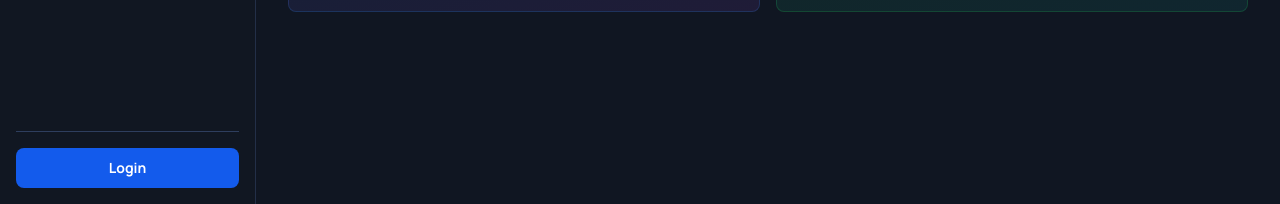
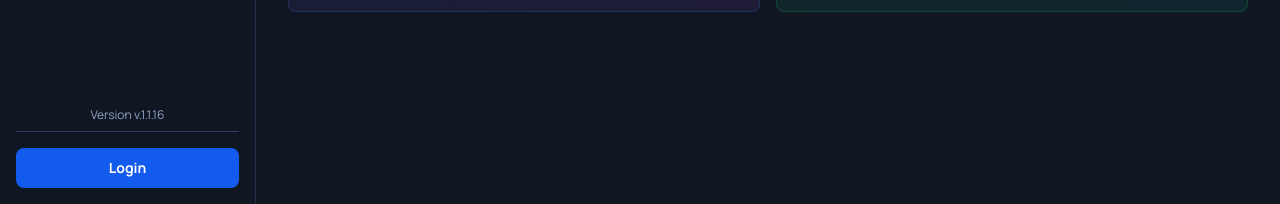
Before and after one commit to L8teNever/L8teBot, a Flask app: template web/templates/dashboard.html in a window 1280 px wide. Shown: the part 596-800 px from the top of the page. Run offline with Flask 3, Linux system fonts and the light colour scheme; the template is opened without the code that fills it: most values are stand-ins (such as "Sample title", 1, 10 or a date in 2020); grey boxes marked "Sample" are stand-in pictures; parts of the project's set-up code (start-up, migrations or seed data) failed here and were passed over; some libraries are stand-ins or nearby versions.

Commit message:
v.1.1.16
Add version number display in web dashboard sidebar

```diff
--- a/main.py
+++ b/main.py
@@ -97,6 +97,19 @@ app.config["SESSION_COOKIE_SAMESITE"] = "Lax"  # Lax for better compatibility
 app.config["PERMANENT_SESSION_LIFETIME"] = datetime.timedelta(days=7)
 app.config["SESSION_COOKIE_NAME"] = "l8tebot_session"
 app.config["SESSION_COOKIE_PATH"] = "/"
+
+# Load version
+VERSION = "Unknown"
+try:
+    with open(os.path.join(BASE_DIR, "version.txt"), "r") as f:
+        VERSION = f.read().strip()
+except:
+    pass
+
+# Make version available in all templates
+@app.context_processor
+def inject_version():
+    return dict(bot_version=VERSION)
 
 print(f"DEBUG: Redirect URI configured is: {app.config['DISCORD_REDIRECT_URI']}")
 print("DEBUG: Make sure you access the dashboard via the SAME host/IP as in the Redirect URI!")
--- a/version.txt
+++ b/version.txt
@@ -1 +1 @@
-v.1.1.15
+v.1.1.16
--- a/web/templates/layout.html
+++ b/web/templates/layout.html
@@ -139,8 +139,13 @@
                 </nav>
             </div>
 
+            <!-- Version Info -->
+            <div class="px-3 py-2 text-center">
+                <p class="text-xs text-text-secondary">Version {{ bot_version }}</p>
+            </div>
+
             <!-- Bottom Actions -->
-            <div class="flex flex-col gap-2 mt-4 pt-4 border-t border-[#2e3e5e]">
+            <div class="flex flex-col gap-2 pt-4 border-t border-[#2e3e5e]">
                 {% if user %}
                 <div class="flex items-center gap-3 px-3 py-2 rounded-lg bg-card-dark">
                     <img src="{{ user.avatar_url }}" alt="Avatar" class="w-8 h-8 rounded-full">
```
